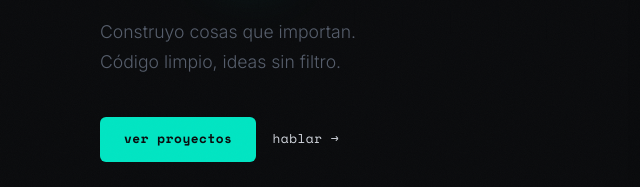
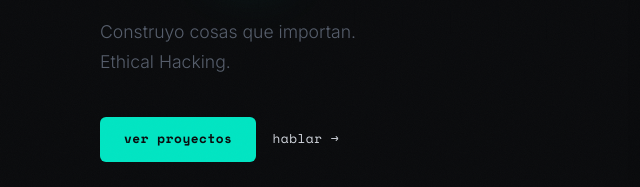
Before and after one commit to ch4rlyg/appsazure, a website: page public/index.html in a window 1280 px wide. Shown: the part 437-624 px from the top of the page, 30-670 px from the left. Drawn offline with nearby package versions, Linux system fonts and the light colour scheme.

Commit message:
Add Enhacements

```diff
--- a/public/index.html
+++ b/public/index.html
@@ -43,7 +43,7 @@
       </h1>
       <p class="hero-sub">
         Construyo cosas que importan.<br />
-        Código limpio, ideas sin filtro.
+        Ethical Hacking.
       </p>
       <div class="hero-actions">
         <a href="#work" class="btn-primary">ver proyectos</a>
```
